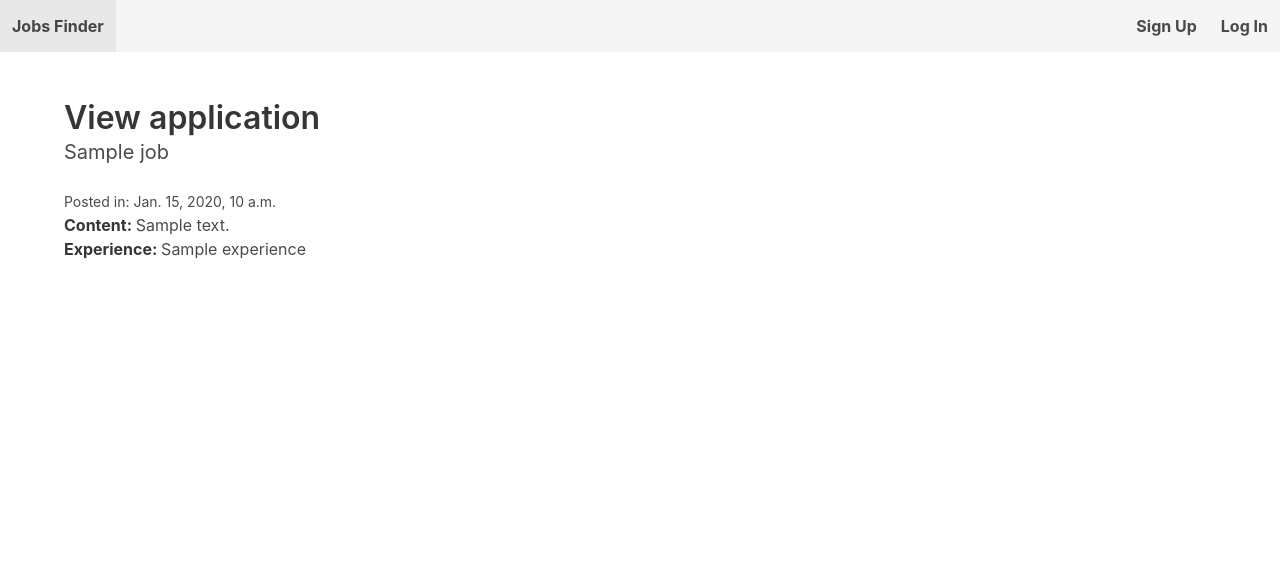
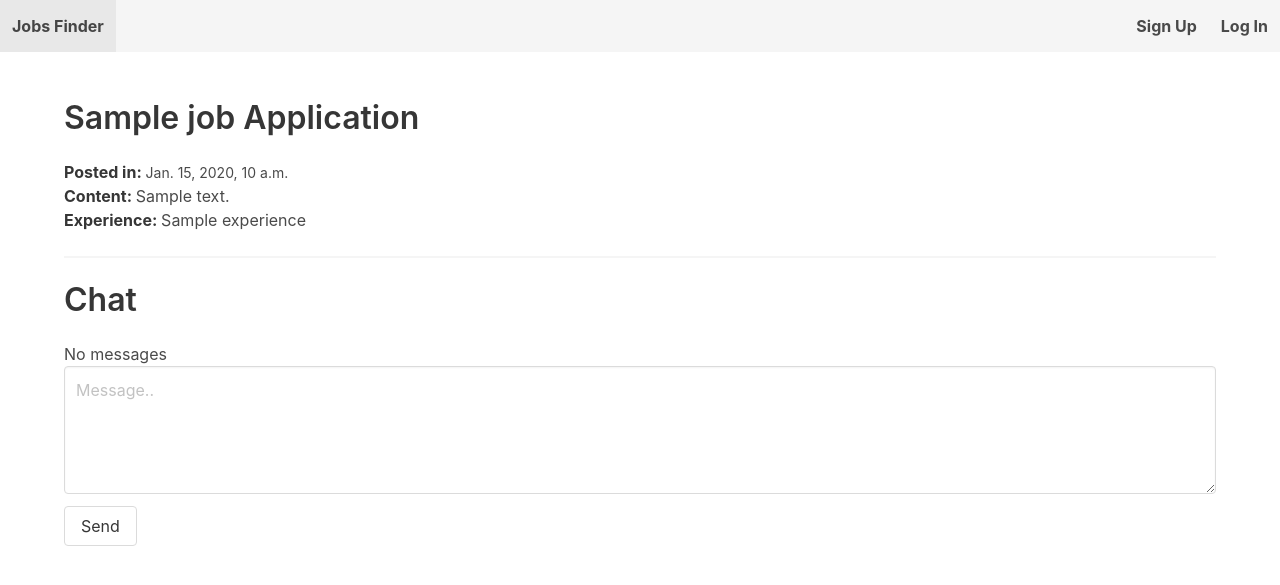
Before and after one commit to MohamedAbdelmagid/jobs-finder, a Django app: template templates/profiles/application.html in a window 1280 px wide. Shown: the top 585 px of the page. Run offline with Django 3.2, Linux system fonts and the light colour scheme; the template is opened without the code that fills it: most values are stand-ins (such as "Sample title", 1, 10 or a date in 2020).

Commit message:
Chat in application view

```diff
--- a/apps/profiles/admin.py
+++ b/apps/profiles/admin.py
@@ -1,6 +1,7 @@
 from django.contrib import admin
 
-from . models import Profile
+from . models import Profile, Message
 
 
 admin.site.register(Profile)
+admin.site.register(Message)
--- a/templates/profiles/application.html
+++ b/templates/profiles/application.html
@@ -1,11 +1,35 @@
 {% extends 'base.html' %}
 {% block content %}
-  <h1 class="title">View application</h1>
-  <h2 class="subtitle">{{ application.job.title }}</h2>
+  <h1 class="title">{{ application.job.title }} Application</h1>
 
-  <small>Posted in: {{ application.created_at }}</small>
-
+  <p><strong>Posted in: </strong><small>{{ application.created_at }}</small></p>
   <p><strong>Content: </strong>{{ application.content }}</p>
   <p><strong>Experience: </strong>{{ application.experience }}</p>
 
+  <hr>
+  <h2 class="title">Chat</h2>
+  {% for message in application.messages.all %}
+  <div class="notification">
+    <b>{{ message.sender.username|capfirst }}  </b> <small>{{ message.sended_at|timesince }} ago</small>
+    <br>
+    {{ message.content }}
+  </div>
+  {% empty %}
+  <p>No messages</p>
+  {% endfor %}
+
+  <form action="" method="post">
+    {% csrf_token %}
+    <div class="field">
+      <div class="control">
+        <textarea class="textarea" name="content" id="message_id" placeholder="Message.."></textarea>
+      </div>
+    </div>
+    <div class="field">
+      <div class="control">
+        <button class="button">Send</button>
+      </div>
+    </div>
+  </form>
+
 {% endblock content %}
```
Also changed, not shown: apps/profiles/models.py (+14 -1 lines), apps/profiles/views.py (+12 -1 lines), apps/profiles/migrations/0003_message.py (added).
